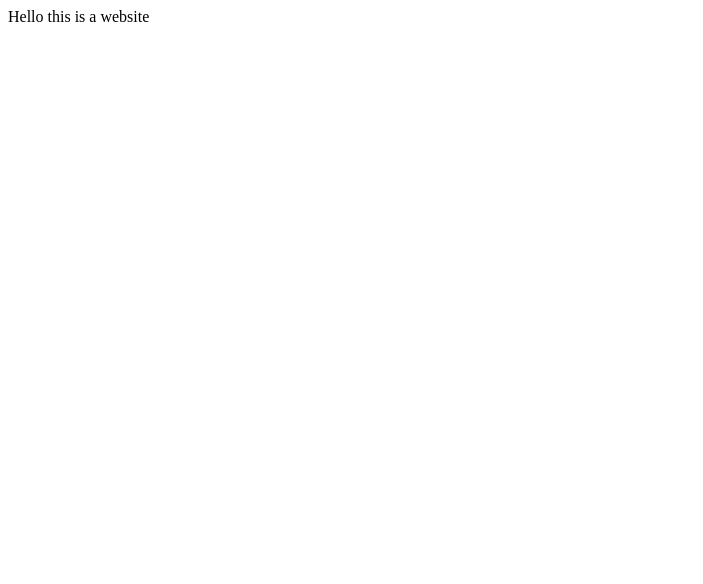
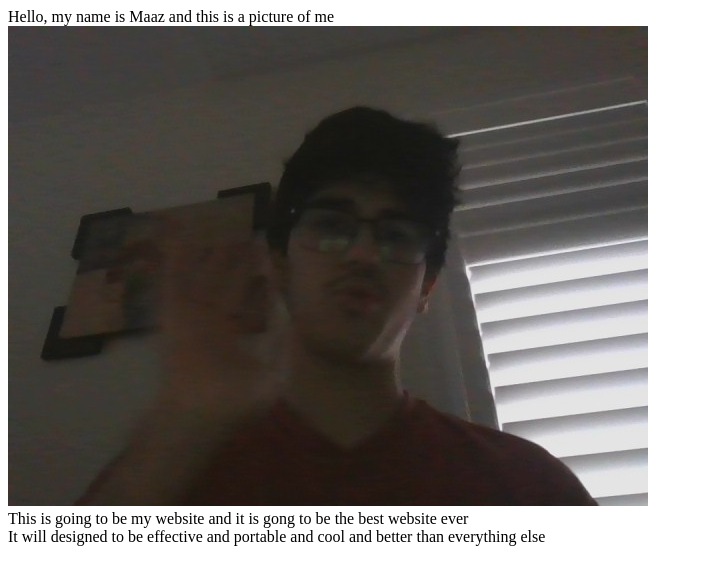
Before and after one commit to 257m/awebsite, a plain HTML site: page index.html in a window 1280 px wide. Shown: the whole page, without its empty margins (0-703 px from the left). Drawn offline with Linux system fonts and the light colour scheme.

Commit message:
Update index.html

```diff
--- a/index.html
+++ b/index.html
@@ -1,4 +1,19 @@
 <!DOCTYPE html>
 <html>
-	Hello this is a website
+
+<head>
+  <meta charset="utf-8">
+  <meta name="viewport" content="width=device-width">
+  <title>Maaz's Website</title>
+  <link href="style.css" rel="stylesheet" type="text/css" />
+</head>
+
+<body>
+	Hello, my name is Maaz and this is a picture of me<br>
+	<img src="myface.jpg" alt="myface"><br>
+	This is going to be my website and it is gong to be the best website ever<br>
+	It will designed to be effective and portable and cool and better than everything 	else<br>
+	<script src="script.js"></script>
+</body>
+
 </html>
```
